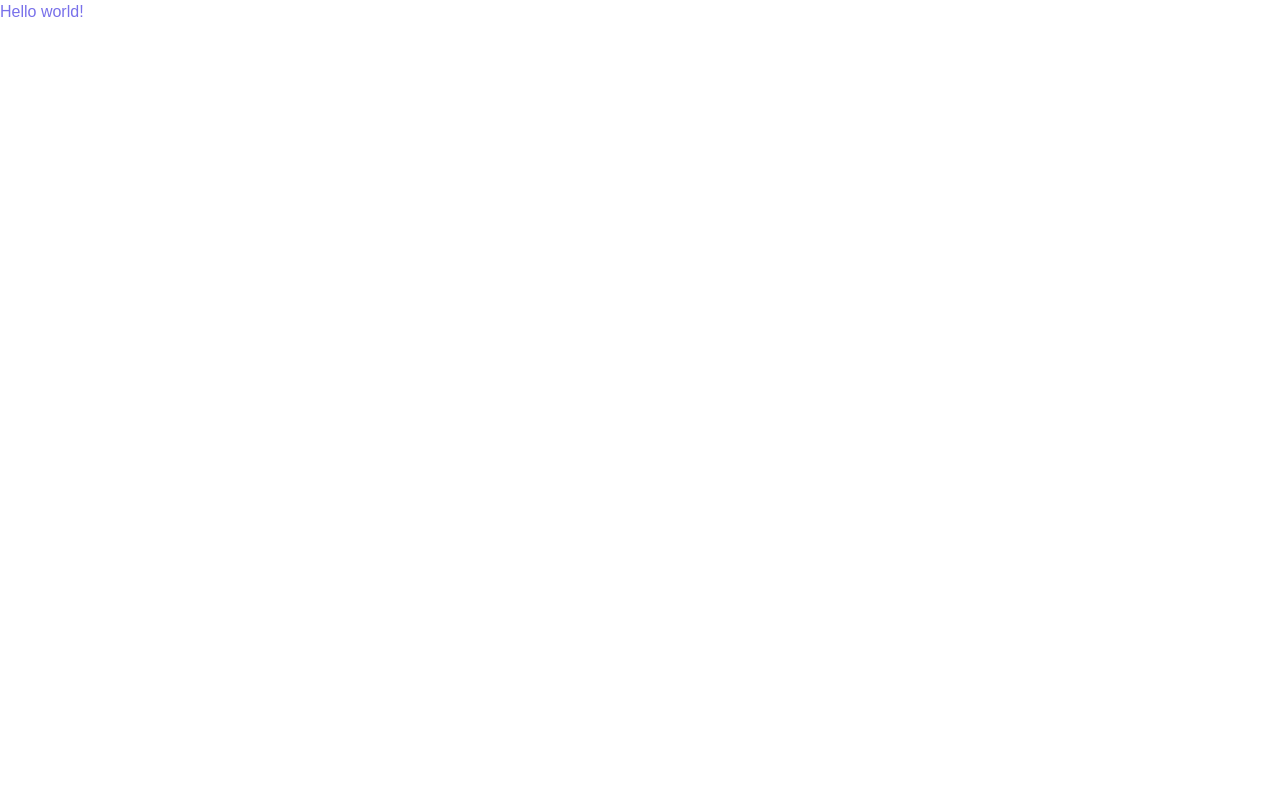
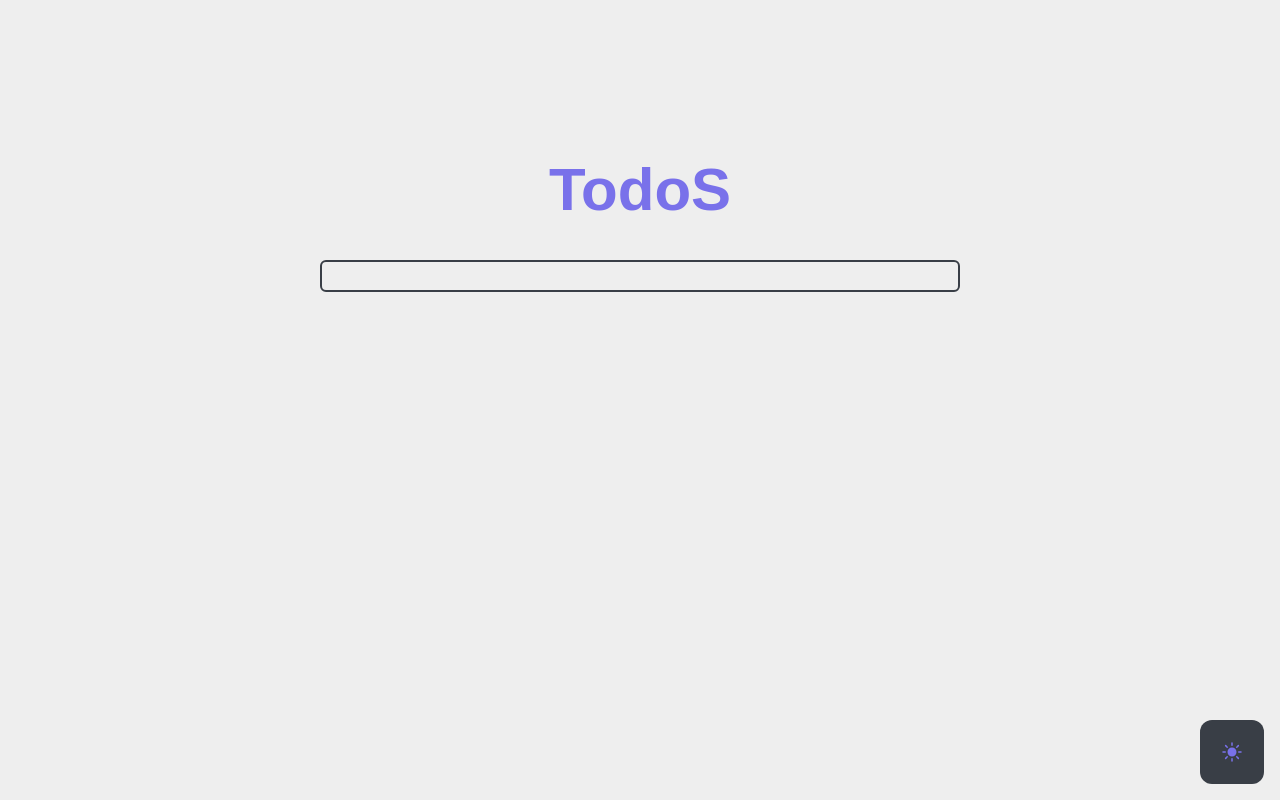
Before and after one commit to Shahryar-Pirooz/TodoS, a React (Create React App) app in the folder client/: page / in a window 1280 px wide. Built offline with nearby package versions, Linux system fonts and the light colour scheme.

Commit message:
HeroIcons added , App.js renamed to App.jsx, Dark mode and BTN added to project

```diff
--- a/client/package.json
+++ b/client/package.json
@@ -3,6 +3,8 @@
   "version": "0.1.0",
   "private": true,
   "dependencies": {
+    "@headlessui/react": "^1.7.7",
+    "@heroicons/react": "^2.0.13",
     "@testing-library/jest-dom": "^5.16.5",
     "@testing-library/react": "^13.4.0",
     "@testing-library/user-event": "^13.5.0",
--- a/client/src/App.js
+++ /dev/null
@@ -1,5 +0,0 @@
-import React from 'react'
-
-export default function App() {
-    return <h1 className="text-primary font-subheader">Hello world!</h1>
-}
--- /dev/null
+++ b/client/src/App.jsx
@@ -0,0 +1,42 @@
+import React, { Component } from 'react'
+import Main from './components/main'
+import { MoonIcon, SunIcon } from '@heroicons/react/24/solid'
+
+class App extends Component {
+    constructor(props) {
+        super(props)
+        this.state = {
+            isDark: false,
+        }
+    }
+
+    HandlerDark = (isDark) => {
+        if (isDark) {
+            document.documentElement.classList.add('dark')
+        } else {
+            document.documentElement.classList.remove('dark')
+        }
+        this.setState({ isDark })
+    }
+
+    render() {
+        const { isDark } = this.state
+        return (
+            <div className="w-screen h-screen bg-light dark:bg-gray">
+                <button
+                    className="absolute bottom-4 right-4 p-5 rounded-xl transition-all bg-gray active:scale-95 dark:bg-light"
+                    onClick={() => this.HandlerDark(isDark ? false : true)}
+                >
+                    {isDark ? (
+                        <MoonIcon className="h-6 w-6 text-primary"></MoonIcon>
+                    ) : (
+                        <SunIcon className="h-6 w-6 text-primary"></SunIcon>
+                    )}
+                </button>
+                <Main />
+            </div>
+        )
+    }
+}
+
+export default App
--- /dev/null
+++ b/client/src/components/main.jsx
@@ -0,0 +1,19 @@
+import React from 'react'
+
+export default function Main() {
+    return (
+        <>
+            <h1 className="font-quick-sand font-thin text-6xl text-center pt-40 transition-all duration-300 text-gray hover:text-primary hover:font-bold dark:text-light  dark:hover:text-primary dark:hover:font-bold">
+                TodoS
+            </h1>
+            <form action="">
+                <div className="grid justify-items-center">
+                    <input
+                        type="text"
+                        className="w-1/2 h-8 mt-10 rounded-md text-center outline-none border-2 transition-all duration-300 bg-light text-black border-gray dark:bg-gray dark:text-light dark:border-light focus:border-primary dark:focus:border-primary"
+                    />
+                </div>
+            </form>
+        </>
+    )
+}
--- a/client/src/index.css
+++ b/client/src/index.css
@@ -1,4 +1,4 @@
 @tailwind base;
 @tailwind components;
 @tailwind utilities;
-@import url('https://fonts.googleapis.com/css2?family=Commissioner:wght@700&family=PT+Sans+Caption&family=Red+Hat+Display:wght@700&display=swap');
+@import url('https://fonts.googleapis.com/css2?family=Quicksand:wght@300;400;500;700&display=swap');
--- a/client/tailwind.config.js
+++ b/client/tailwind.config.js
@@ -1,6 +1,7 @@
 /** @type {import('tailwindcss').Config} */
 module.exports = {
     content: ['./src/**/*.{js,jsx,ts,tsx}'],
+    darkMode: 'class',
     theme: {
         colors: {
             light: '#eeeeee',
@@ -9,9 +10,7 @@ module.exports = {
             black: '#222831',
         },
         fontFamily: {
-            body: ['Commissioner', 'sans-serif'],
-            subheader: ['PT Sans Caption', 'sans-serif'],
-            header: ["'Red Hat Display'", 'sans-serif'],
+            'quick-sand': ['Quicksand', 'sans-serif'],
         },
         extend: {},
     },
```
Also changed, not shown: 1 other file (tests, documents, lock files or other folders).
